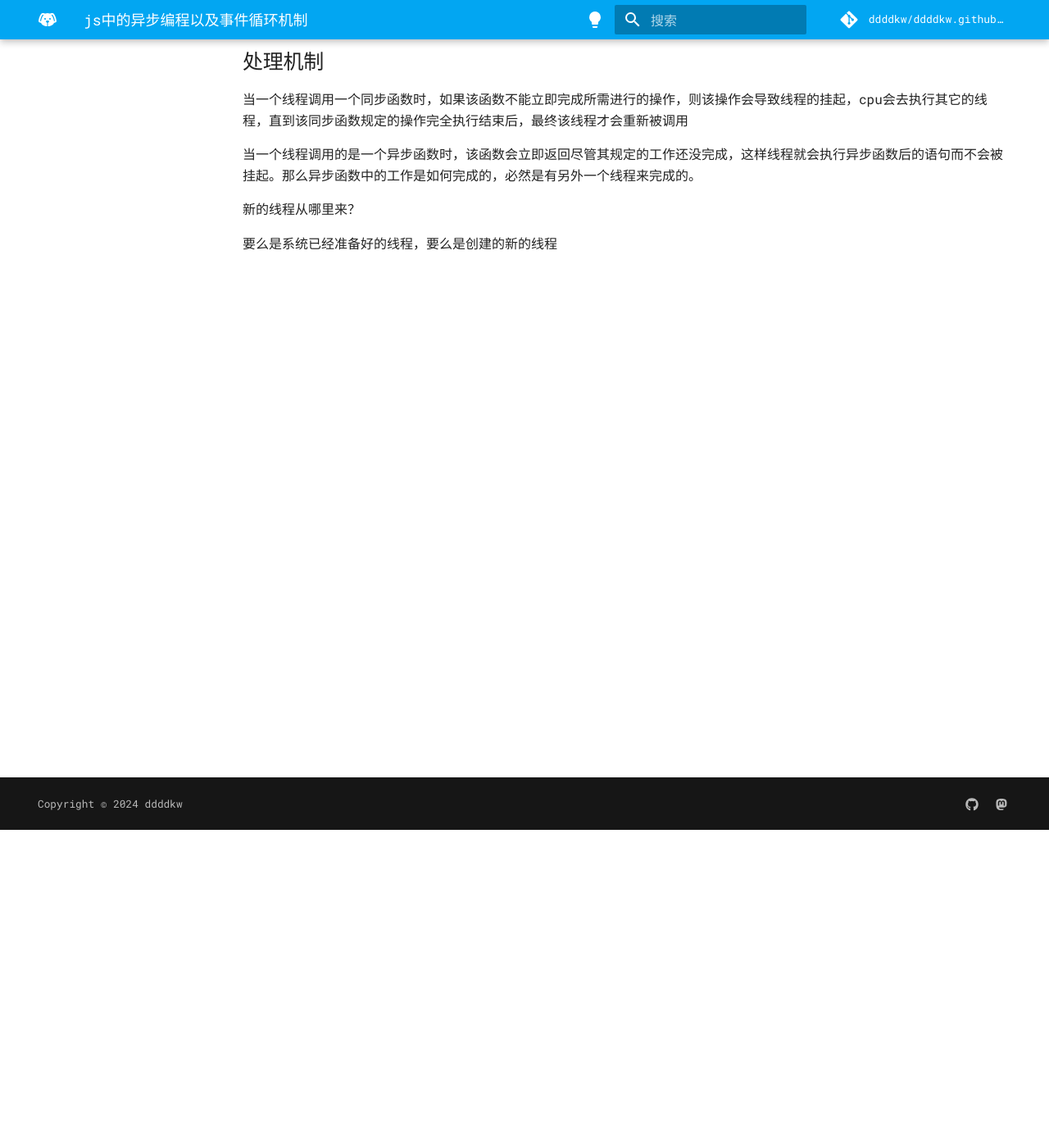
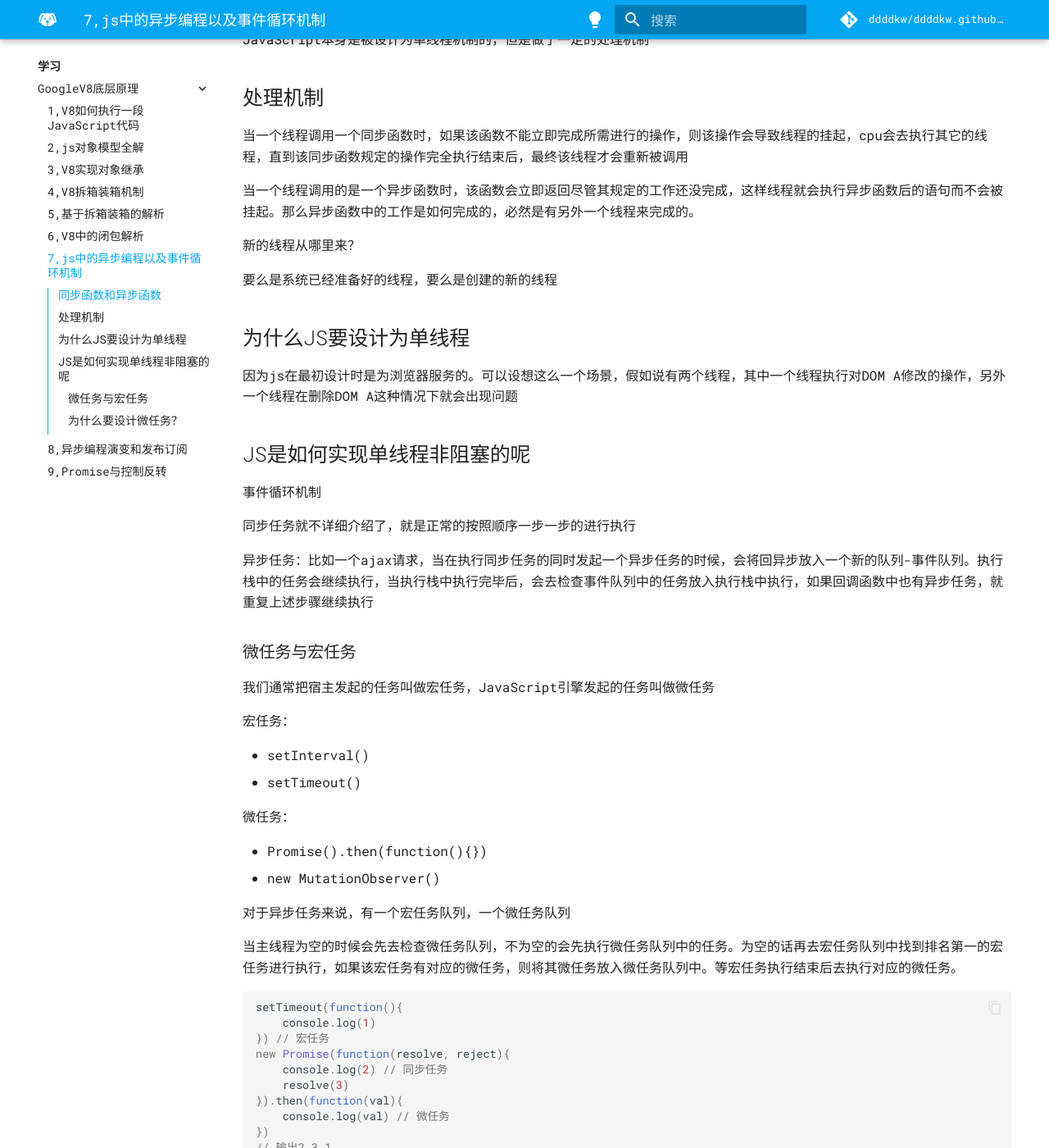
Before and after one commit to ddddkw/ddddkw.github.io, an MkDocs documentation site: the page built from docs/study/GoogleV8/seven.md, in a window 1280 px wide and 1400 px high, scrolled down 388 px. Shown: the whole window at 82% size. Built offline with MkDocs 1.6.1 and Material for MkDocs 9.7.7, drawn with Linux system fonts in a browser that asks for light colours; comment, search, counter and statistics services are not loaded; some of the changed text lies outside the part shown.

Commit message:
googleV8系列

````diff
--- a/docs/study/GoogleV8/seven.md
+++ b/docs/study/GoogleV8/seven.md
@@ -16,3 +16,71 @@
 新的线程从哪里来？
 
 要么是系统已经准备好的线程，要么是创建的新的线程
+
+## 为什么JS要设计为单线程
+
+因为js在最初设计时是为浏览器服务的。可以设想这么一个场景，假如说有两个线程，其中一个线程执行对DOM A修改的操作，另外一个线程在删除DOM A这种情况下就会出现问题
+
+## JS是如何实现单线程非阻塞的呢
+
+事件循环机制
+
+同步任务就不详细介绍了，就是正常的按照顺序一步一步的进行执行
+
+异步任务：比如一个ajax请求，当在执行同步任务的同时发起一个异步任务的时候，会将回异步放入一个新的队列-事件队列。执行栈中的任务会继续执行，当执行栈中执行完毕后，会去检查事件队列中的任务放入执行栈中执行，如果回调函数中也有异步任务，就重复上述步骤继续执行
+
+### 微任务与宏任务
+
+我们通常把宿主发起的任务叫做宏任务，JavaScript引擎发起的任务叫做微任务
+
+宏任务：
+
+- setInterval()
+- setTimeout()
+
+微任务：
+
+- Promise().then(function(){})
+- new MutationObserver()
+
+对于异步任务来说，有一个宏任务队列，一个微任务队列
+
+当主线程为空的时候会先去检查微任务队列，不为空的会先执行微任务队列中的任务。为空的话再去宏任务队列中找到排名第一的宏任务进行执行，如果该宏任务有对应的微任务，则将其微任务放入微任务队列中。等宏任务执行结束后去执行对应的微任务。
+
+```javascript
+setTimeout(function(){
+    console.log(1)
+}) // 宏任务
+new Promise(function(resolve, reject){
+    console.log(2) // 同步任务
+    resolve(3)
+}).then(function(val){
+    console.log(val) // 微任务
+})
+// 输出2 3 1
+// 执行一个宏任务后，会清空一次微任务队列
+
+setTimeout(function(){
+    console.log(1)
+}) // 宏任务
+new Promise(function(resolve, reject){
+    console.log(2) // 同步任务
+    resolve(3)
+}).then(function(val){
+    console.log(val) // 微任务
+    setTimeout(function(){ // 放到下一次事件循环中执行，即使是放到宏任务队列中也是放在其它宏任务后
+   	 console.log(4)
+	})
+})
+// 输出2 3 1 4
+```
+
+### 为什么要设计微任务？
+
+因为宏任务的执行时机是不可控的，当同步任务执行完成以后，会先去执行微任务队列中的任务，如果将某些比较重要的任务放在宏任务队列中，则可能会因为微任务队列中一直有任务而导致宏任务无法执行。相对而言，微任务的执行时机是可控的
+
+例如，vue中的异步更新队列，会先去尝试使用微任务，只有当执行环境不支持微任务时，才会去使用宏任务
+
+注意，宏任务中也是有同步任务和异步任务之分的
+
+![](../../assets/GoogleV8/9.png)
--- a/mkdocs.yml
+++ b/mkdocs.yml
@@ -37,6 +37,9 @@
         - 4,V8拆箱装箱机制: study/GoogleV8/four.md
         - 5,基于拆箱装箱的解析: study/GoogleV8/five.md
         - 6,V8中的闭包解析: study/GoogleV8/six.md
+        - 7,js中的异步编程以及事件循环机制: study/GoogleV8/seven.md
+        - 8,异步编程演变和发布订阅: study/GoogleV8/eight.md
+        - 9,Promise与控制反转: study/GoogleV8/nine.md
   - 源码:
       - vue: sourceCode/vue.md
       - 虚拟DOM: sourceCode/虚拟DOM.md
````
Also changed, not shown: docs/study/GoogleV8/eight.md (added, +56 -0 lines), docs/study/GoogleV8/nine.md (added, +63 -0 lines), docs/assets/GoogleV8/10.png (added), docs/assets/GoogleV8/11.png (added), docs/assets/GoogleV8/12.png (added), docs/assets/GoogleV8/9.png (added).
